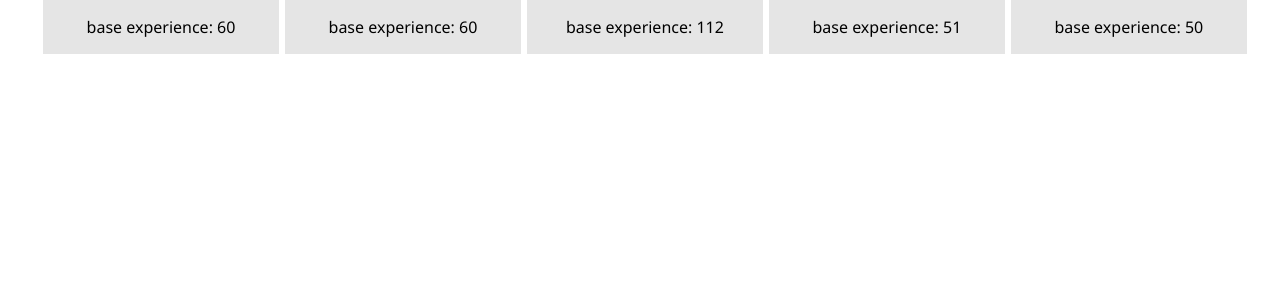
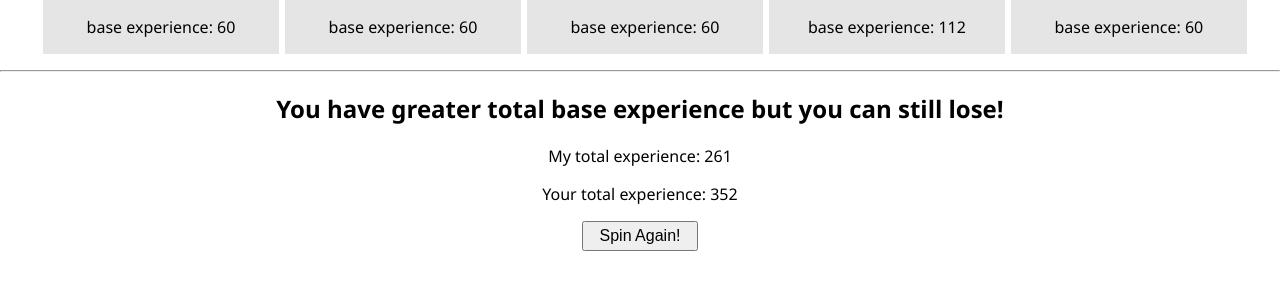
Before and after one commit to aerasmo/pokedex-react, a React (Create React App) app: page / in a window 1280 px wide. Shown: the part 573-862 px from the top of the page. Before the commit the page ends 800 px from the top, so only its background shows below. Built offline with nearby package versions, Linux system fonts and the light colour scheme.

Commit message:
added battler functions - results, spin again

```diff
--- /dev/null
+++ b/src/Battler.css
@@ -0,0 +1,8 @@
+.Battler {
+  margin-bottom: 3rem;
+}
+
+.Battler-button {
+  font-size: 1rem;
+  padding: 0.25rem 1rem;
+}
--- a/src/Battler.jsx
+++ b/src/Battler.jsx
@@ -1,29 +1,55 @@
 import React, { Component } from 'react'
 import Pokedex from './Pokedex'
 import pokemons from './pokemons'
-import { randomChoice, remove } from './helpers';
+import { randomChoice } from './helpers';
+import './Battler.css'
+
+function refreshPage() {
+  window.location.reload();
+}
 
 class Battler extends Component {
+
   render() {
     let availablePokemons = pokemons;
-    let hand1 = []
-    let hand2 = []
+    let hand1 = [];
+    let hand2 = [];
     let randomPokemon1, randomPokemon2;
+    let exp1 = 0;
+    let exp2 = 0;
+    let result;
 
     for (let i = 0; i < 5; i++) {
       randomPokemon1 = randomChoice(availablePokemons)
-      availablePokemons = remove(availablePokemons, randomPokemon1)
+      exp1 += randomPokemon1.base_exp
+
+
       randomPokemon2 = randomChoice(availablePokemons)
-      availablePokemons = remove(availablePokemons, randomPokemon2)
+      exp2 += randomPokemon2.base_exp
 
       hand1.push(randomPokemon1)
       hand2.push(randomPokemon2)
+    }
 
+    if (exp1 > exp2) {
+      result = "I have greater total base  experience so I should win!"
+    } else if (exp1 < exp2) {
+      result = "You have greater total base experience but you can still lose!"
+    } else {
+      result = "You will probably lose"
     }
+
     return (
       <div className="Battler">
         <Pokedex header="My Pokemons" pokemons={hand1}/>
         <Pokedex header="Your Pokemons" pokemons={hand2}/>
+
+        <hr />
+        <h2 className="BattlerResult"> {result} </h2>
+        <p> My total experience: {exp1}</p>
+        <p> Your total experience: {exp2}</p>
+
+        <button className="Battler-button" onClick={refreshPage}>Spin Again!</button>
       </div>
     );
   }
```
